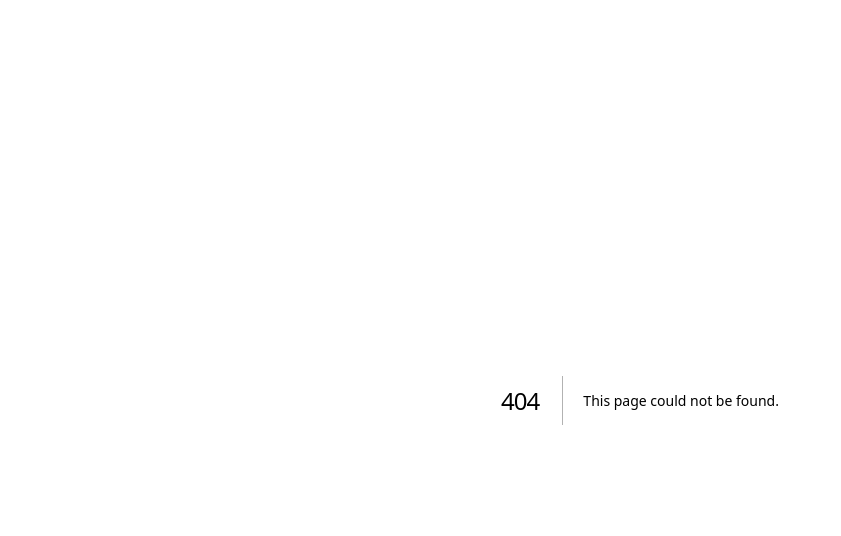
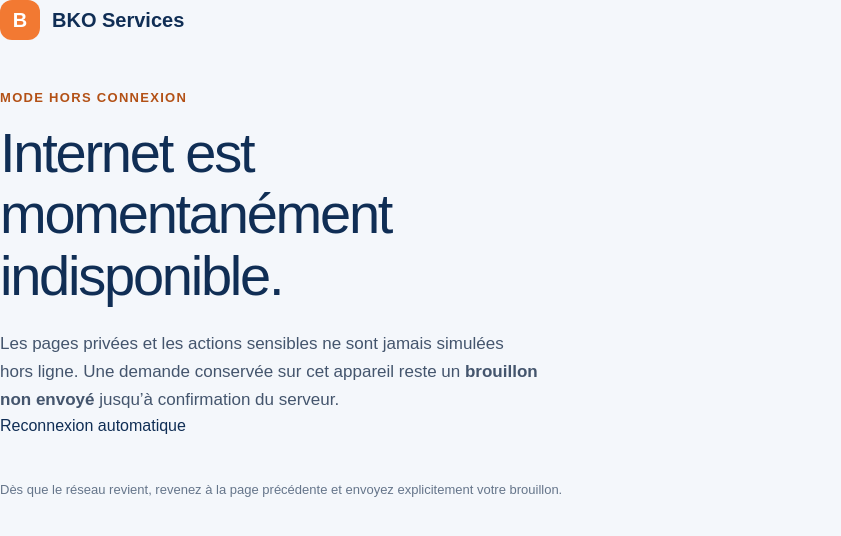
Before and after one commit to hamapixel/bko-services, a Next.js app in the folder frontend/: page /offline in a window 1280 px wide. Before the commit this address had no page. Shown: the top 536 px of the page, without its empty margins (0-841 px from the left). Built offline with nearby package versions, Linux system fonts and the light colour scheme.

Commit message:
feat(pwa): add manifest, icons and safe offline draft primitives

```diff
--- /dev/null
+++ b/frontend/app/offline/page.tsx
@@ -0,0 +1,30 @@
+export default function OfflinePage() {
+  return (
+    <main className="offline-page">
+      <section className="offline-card" aria-labelledby="offline-title">
+        <div className="brand">
+          <span className="brand-mark" aria-hidden="true">B</span>
+          <span>BKO Services</span>
+        </div>
+        <p className="eyebrow">Mode hors connexion</p>
+        <h1 id="offline-title">Internet est momentanément indisponible.</h1>
+        <p className="intro">
+          Les pages privées et les actions sensibles ne sont jamais simulées
+          hors ligne. Une demande conservée sur cet appareil reste un
+          <strong> brouillon non envoyé</strong> jusqu’à confirmation du serveur.
+        </p>
+        <button
+          className="primary-button"
+          type="button"
+          onClick={undefined}
+        >
+          Reconnexion automatique
+        </button>
+        <p className="build-note">
+          Dès que le réseau revient, revenez à la page précédente et envoyez
+          explicitement votre brouillon.
+        </p>
+      </section>
+    </main>
+  );
+}
```
